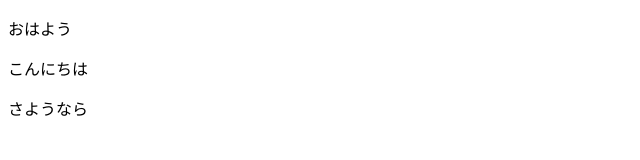
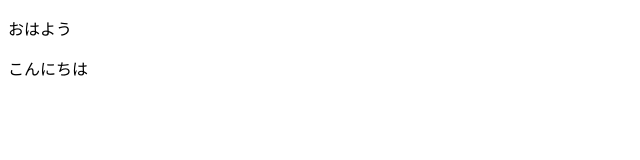
Before and after one commit to suehiro-snsh/github-actions-ftp, a plain HTML site: page dist/index.html in a window 1280 px wide. Shown: the full height of the page, 0-640 px from the left. Drawn offline with Linux system fonts and the light colour scheme.

Commit message:
さようならを消した

```diff
--- a/dist/index.html
+++ b/dist/index.html
@@ -8,6 +8,5 @@
 <body>
   <p>おはよう</p>
 	<p>こんにちは</p>
-  <p>さようなら</p>
 </body>
 </html>
```
